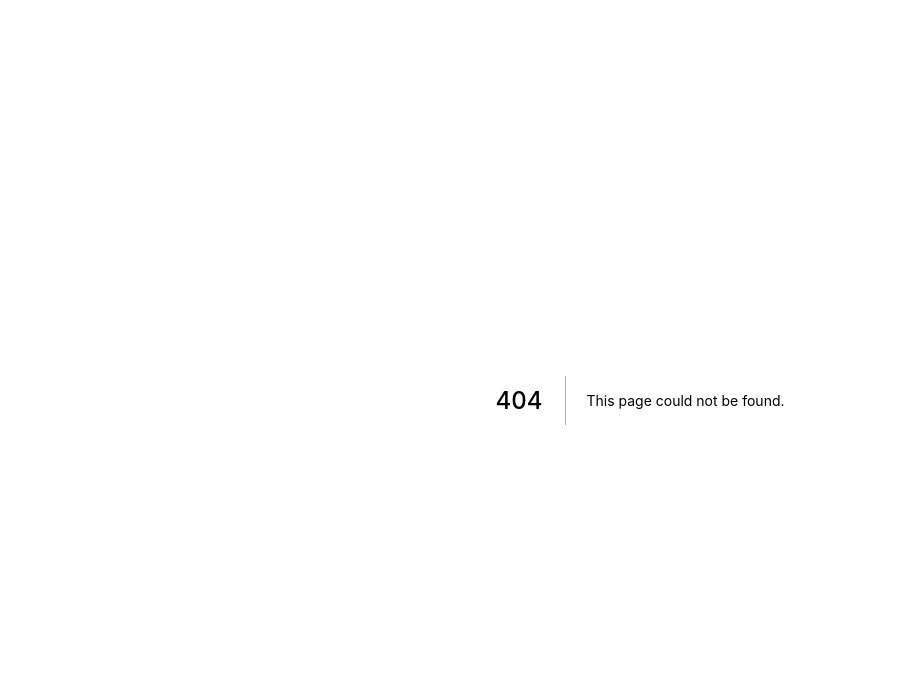
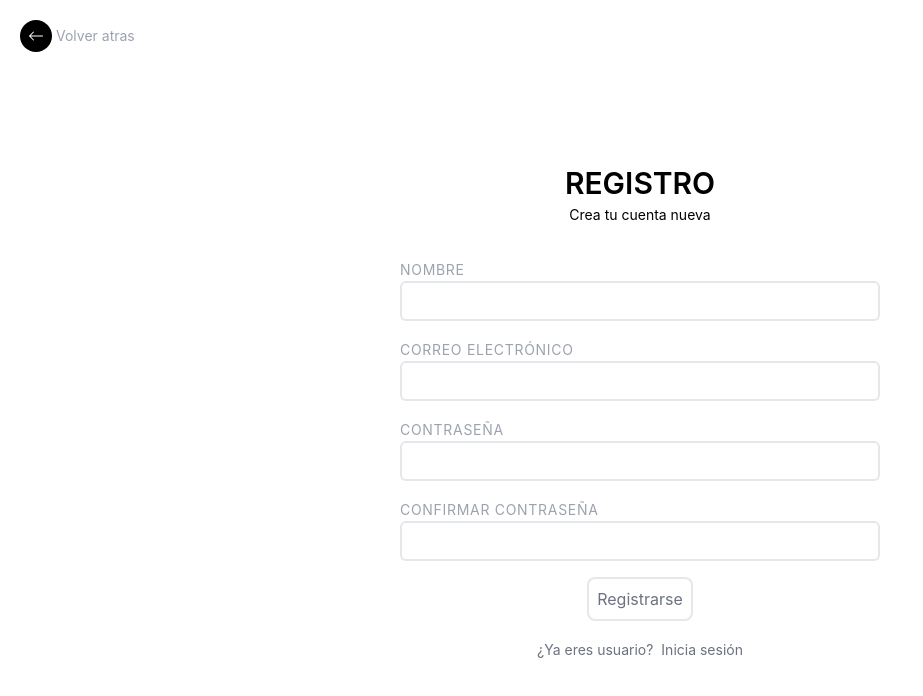
Before and after one commit to jilverprivera/Next-autodrink, a Next.js app: page /registro in a window 1280 px wide. Before the commit this address had no page. Shown: the top 696 px of the page, without its empty margins (0-923 px from the left). Built offline with nearby package versions, Linux system fonts and the light colour scheme.

Commit message:
auth pages

```diff
--- /dev/null
+++ b/pages/ingreso.tsx
@@ -0,0 +1,63 @@
+import Head from "next/head";
+import Link from "next/link";
+import React from "react";
+import { BsArrowLeft } from "react-icons/bs";
+
+const Ingreso = () => {
+  return (
+    <>
+      <Head>
+        <title>Ingreso - Autodrink</title>
+        <meta name="description" content="Generated by create next app" />
+        <link rel="icon" href="/favicon.ico" />
+      </Head>
+      <div className="w-full h-screen flex items-center justify-center bg-white relative">
+        <div className="absolute top-5 left-5">
+          <Link href="/">
+            <a className="flex items-center justify-center">
+              <span className="h-8 w-8 flex items-center justify-center bg-black text-white rounded-full mr-1">
+                <BsArrowLeft />
+              </span>
+              <span className="text-sm text-gray-400">Volver atras</span>
+            </a>
+          </Link>
+        </div>
+        <div className="w-2/5 h-4/6  flex flex-col items-center justify-start px-4 py-8">
+          <h1 className="font-semibold text-3xl mb-1 uppercase">
+            Inicia sesión
+          </h1>
+          <h2 className="text-sm mb-6">Ingresa a tu cuenta</h2>
+
+          <div className="w-full my-2">
+            <span className="text-sm text-gray-400 uppercase tracking-wider">
+              Correo electrónico
+            </span>
+            <input className="rounded-md w-full border-2 h-10 px-2" />
+          </div>
+          <div className="w-full my-2">
+            <span className="text-sm text-gray-400 uppercase tracking-wider">
+              Contraseña
+            </span>
+            <input className="rounded-md w-full border-2 h-10 px-2" />
+          </div>
+
+          <button className="px-2 py-2 border-2 mt-2 mb-4 rounded-lg text-gray-500 hover:text-red-400 hover:border-red-400 duration-200">
+            Iniciar sesión
+          </button>
+          <div>
+            <span className="text-sm mr-2 text-gray-500">
+              ¿Aún no te registras?
+            </span>
+            <Link href="/registro">
+              <a className="text-sm text-gray-500 hover:text-gray-700 hover:font-medium duration-200">
+                ¡Hazlo ahora!
+              </a>
+            </Link>
+          </div>
+        </div>
+      </div>
+    </>
+  );
+};
+
+export default Ingreso;
--- /dev/null
+++ b/pages/registro.tsx
@@ -0,0 +1,71 @@
+import Head from "next/head";
+import Link from "next/link";
+import React from "react";
+import { BsArrowLeft } from "react-icons/bs";
+
+const Registro = () => {
+  return (
+    <>
+      <Head>
+        <title>Registro - Autodrink</title>
+        <meta name="description" content="Generated by create next app" />
+        <link rel="icon" href="/favicon.ico" />
+      </Head>
+      <div className="w-full h-screen flex items-center justify-center bg-white relative">
+        <div className="absolute top-5 left-5">
+          <Link href="/">
+            <a className="flex items-center justify-center">
+              <span className="h-8 w-8 flex items-center justify-center bg-black text-white rounded-full mr-1">
+                <BsArrowLeft />
+              </span>
+              <span className="text-sm text-gray-400">Volver atras</span>
+            </a>
+          </Link>
+        </div>
+        <div className="w-2/5 h-4/6  flex flex-col items-center justify-start px-4 py-8">
+          <h1 className="font-semibold text-3xl mb-1 uppercase">Registro</h1>
+          <h2 className="text-sm mb-6">Crea tu cuenta nueva</h2>
+          <div className="w-full my-2">
+            <span className="text-sm text-gray-400 uppercase tracking-wider">
+              Nombre
+            </span>
+            <input className="rounded-md w-full border-2 h-10 px-2" />
+          </div>
+          <div className="w-full my-2">
+            <span className="text-sm text-gray-400 uppercase tracking-wider">
+              Correo electrónico
+            </span>
+            <input className="rounded-md w-full border-2 h-10 px-2" />
+          </div>
+          <div className="w-full my-2">
+            <span className="text-sm text-gray-400 uppercase tracking-wider">
+              Contraseña
+            </span>
+            <input className="rounded-md w-full border-2 h-10 px-2" />
+          </div>
+          <div className="w-full my-2">
+            <span className="text-sm text-gray-400 uppercase tracking-wider">
+              Confirmar contraseña
+            </span>
+            <input className="rounded-md w-full border-2 h-10 px-2" />
+          </div>
+          <button className="px-2 py-2 border-2 mt-2 mb-4 rounded-lg text-gray-500 hover:text-red-400 hover:border-red-400 duration-200">
+            Registrarse
+          </button>
+          <div>
+            <span className="text-sm mr-2 text-gray-500">
+              ¿Ya eres usuario?
+            </span>
+            <Link href="/ingreso">
+              <a className="text-sm text-gray-500 hover:text-gray-700 hover:font-medium duration-200">
+                Inicia sesión
+              </a>
+            </Link>
+          </div>
+        </div>
+      </div>
+    </>
+  );
+};
+
+export default Registro;
```
